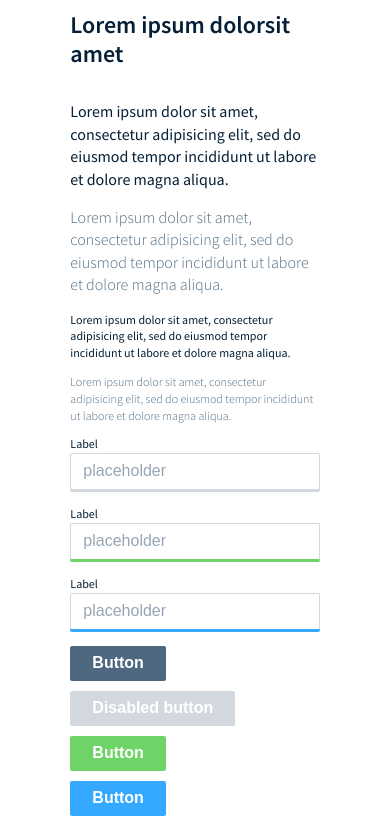
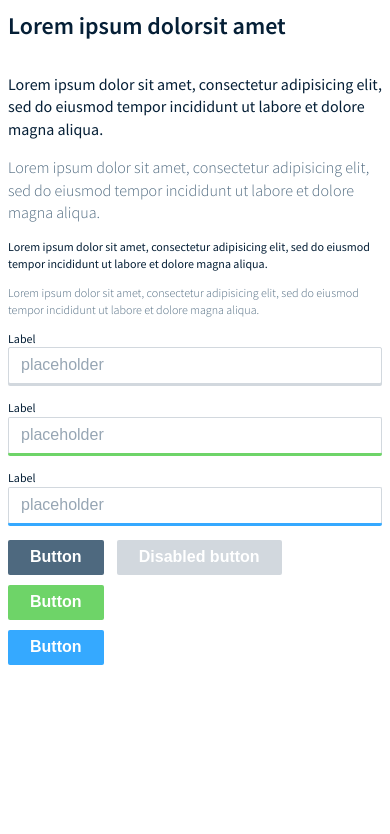
Before and after one commit to markdurrant/claimless-design, a website with bundled scripts: page src/markup/index.html in a window 390 px wide. Shown: the part 211-1045 px from the top of the page. After the commit the page ends 894 px from the top, so only its background shows below. Built offline with nearby package versions, Linux system fonts and the light colour scheme; files whose address does not match are found by name.

Commit message:
responsive type & layout

```diff
--- a/src/markup/index.html
+++ b/src/markup/index.html
@@ -10,13 +10,6 @@
 
   <!-- TEMP CSS FOR DEV -->
   <style type="text/css">
-    .app-body {
-      width: 66.6666%;
-      margin-left: auto;
-      margin-right: auto;
-      margin-top: 40px;
-    }
-
     .btn {
       margin-right: 10px;
       margin-bottom: 10px;
--- a/src/sass/_forms.scss
+++ b/src/sass/_forms.scss
@@ -5,7 +5,7 @@
   appearance: none;
   border: 0;
   border-radius: $br-default;
-  padding: 8px 22px 9px;
+  padding: .8rem 2.2rem .9rem;
   outline: 0;
   cursor: pointer;
   transition: background-color .25s ease-in-out;
@@ -44,15 +44,16 @@
 label {
   font-size: $ts-small;
   display: block;
+  margin-bottom: .4rem;
 }
 
 input[type=text] {
   width: 100%;
-  margin-bottom: 16px;
+  margin-bottom: 1.6rem;
   font-size: $ts-regular;
   appearance: none;
   border: 1px solid $ink-lightest;
-  padding: 8px 12px 9px;
+  padding: .8rem 1.2rem .9rem;
   outline: 0;
   transition: border-color .3s ease-in-out, box-shadow .3s ease-in-out;
   box-shadow: 0 2px 0 0 $ink-lightest;
--- a/src/sass/_global.scss
+++ b/src/sass/_global.scss
@@ -1,14 +1,3 @@
 *, *::before, *::after {
   box-sizing: border-box;
 }
-
-html,
-body {
-  font-family: 'Source Sans Pro', sans-serif;
-  font-size: $ts-regular;
-  font-weight: 400;
-  font-size: $ts-base;
-  line-height: $lh-body;
-  color: $ink-darkest;
-  -webkit-font-smoothing: antialiased;
-}
--- /dev/null
+++ b/src/sass/_layout.scss
@@ -0,0 +1,8 @@
+.app-body {
+  margin-left: auto;
+  margin-right: auto;
+  margin-top: 4rem;
+  padding-left: 3rem;
+  padding-right: 3rem;
+  max-width: 760px;
+}
--- a/src/sass/_type.scss
+++ b/src/sass/_type.scss
@@ -1,3 +1,17 @@
+html {
+  font-family: 'Source Sans Pro', sans-serif;
+  font-size: $ts-regular;
+  font-weight: 400;
+  font-size: $ts-base;
+  line-height: $lh-body;
+  color: $ink-darkest;
+  -webkit-font-smoothing: antialiased;
+
+  @media (min-width: 740px) {
+    font-size: 12px;
+  }
+}
+
 h1, h2, h3, h4, h5, h6, p {
   margin-top: 0;
 }
```
Also changed, not shown: src/sass/_config.scss (+6 -6 lines).
